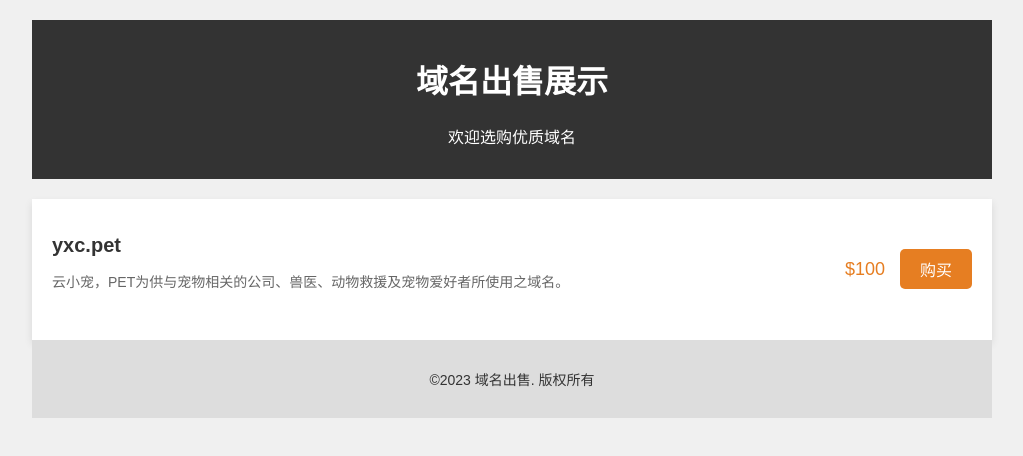
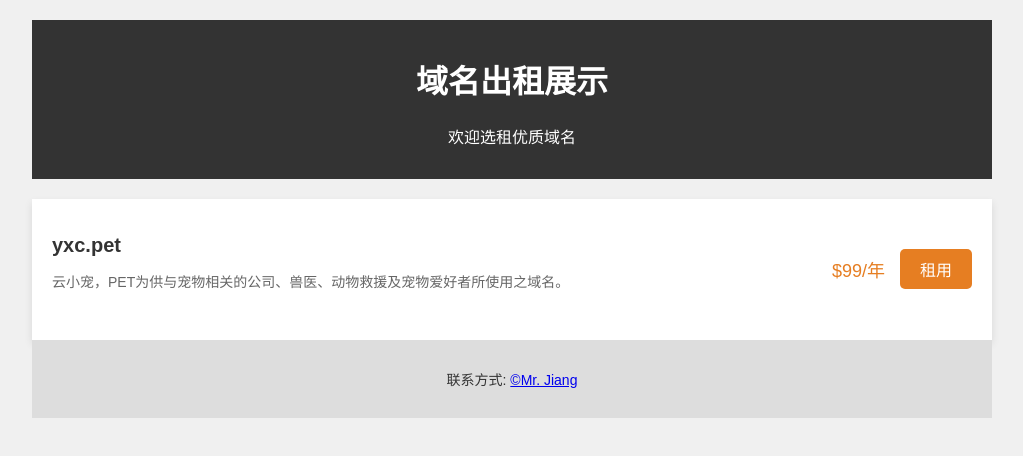
Before and after one commit to C018/pet, a plain HTML site: page index.html in a window 1280 px wide. Shown: the whole page, without its empty margins (128-1151 px from the left). Drawn offline with Linux system fonts and the light colour scheme.

Commit message:
Add files via upload

```diff
--- a/index.html
+++ b/index.html
@@ -64,7 +64,7 @@
       color: #e67e22;
       margin-right: 15px;
     }
-    .buy-btn {
+    .action-btn {
       text-decoration: none;
       background-color: #e67e22;
       color: #fff;
@@ -72,15 +72,15 @@
       border-radius: 5px;
       transition: background-color 0.3s;
     }
-    .buy-btn:hover {
+    .action-btn:hover {
       background-color: #d35400;
     }
   </style>
 </head>
 <body>
   <header>
-    <h1>域名出售展示</h1>
-    <p>欢迎选购优质域名</p>
+    <h1>域名出租展示</h1>
+    <p>欢迎选租优质域名</p>
   </header>
   <div class="container">
     <ul class="domain-list">
@@ -89,13 +89,14 @@
           <h2 class="domain-name">yxc.pet</h2>
           <p class="domain-desc">云小宠，PET为供与宠物相关的公司、兽医、动物救援及宠物爱好者所使用之域名。</p>
         </div>
-        <div class="domain-price">$100</div>
-        <a href="#" class="buy-btn">购买</a>
+        <div class="domain-price">$99/年</div>
+        <!-- 使用 mailto 链接触发邮件发送 -->
+        <a href="mailto:me@okr.pub?subject=租用%20yxc.pet%20域名&body=您好，我有兴趣租用yxc.pet域名，请与我联系。" class="action-btn">租用</a>
       </li>
     </ul>
   </div>
   <footer>
-    <p>&copy;2023 域名出售. 版权所有</p>
+    <p>联系方式: <a href="https://t.me/JiangChu" target="_blank">©Mr. Jiang</a></p>
   </footer>
 </body>
 </html>
```
